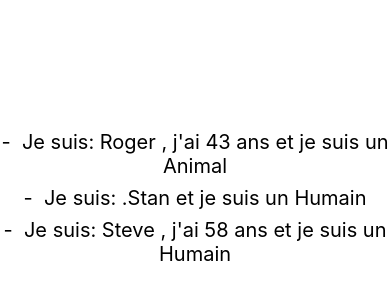
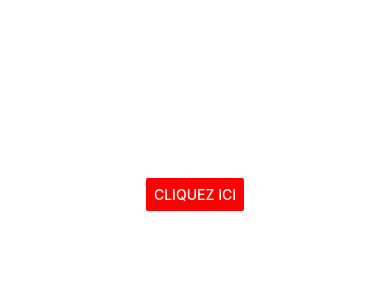
Before and after one commit to Chreyd/AwsomeProject, a React Native app: screen / in a window 390 px wide. Shown: the part 228-528 px from the top of the page. Built offline with nearby package versions, Linux system fonts and the light colour scheme.

Commit message:
Composant Button

```diff
--- a/App.js
+++ b/App.js
@@ -1,27 +1,16 @@
-import { StyleSheet, Text, View } from "react-native";
+import { StyleSheet, Text, View, Button } from "react-native";
 import React from "react";
-
-const Person = (props) => {
-  return (
-    <View>
-      {props.age ? (
-        <Text style={styles.text}>
-        -  Je suis: {props.name} , j'ai {props.age} ans et je suis un {props.children}
-        </Text>
-      ) : (
-        <Text style={styles.text}>-  Je suis: .{props.name} et je suis un {props.children}</Text>
-      )}
-    </View>
-  );
-};
 
 export default function App() {
   return (
     <View style={styles.container}>
-      <Text style={styles.text}></Text>
-      <Person name="Roger" age="43" >Animal</Person>
-      <Person name="Stan" >Humain</Person>
-      <Person name="Steve" age="58" >Humain</Person>
+      <Button
+        // onPress={onPressLearnMore}
+        title="Cliquez ICI"
+        color="red"
+        accessibilityLabel="Learn more about this purple button"
+        disabled={false}
+      />
     </View>
   );
 }
```
